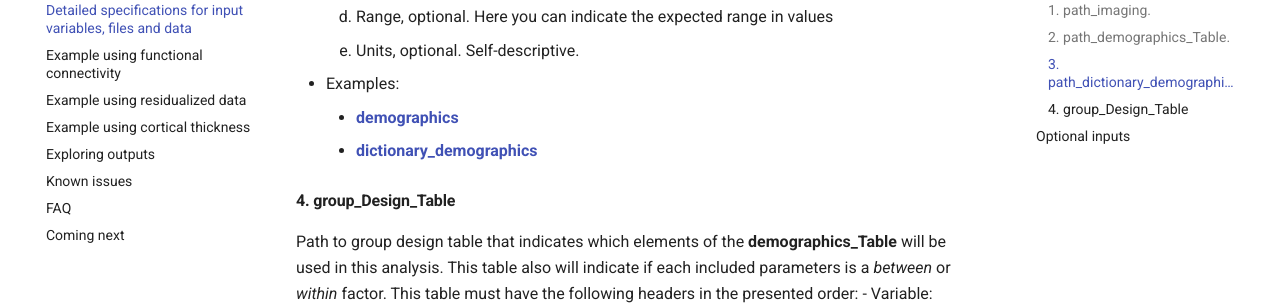
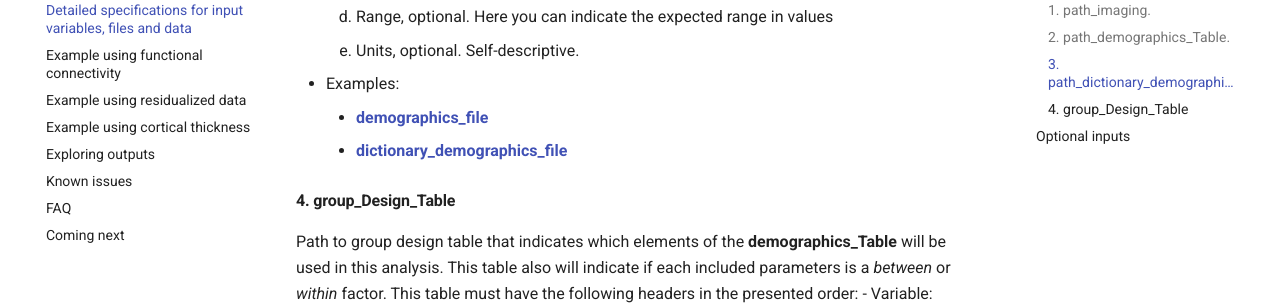
Before and after one commit to omiranda/polyneuro_risk_score, an MkDocs documentation site: the page built from docs/detailed_description.md, in a window 1280 px wide and 900 px high, scrolled down 1554 px. Shown: the part 152-457 px from the top of the window. Built offline with MkDocs 1.6.1 and Material for MkDocs 9.7.7, drawn with Linux system fonts in a browser that asks for light colours; formulas are drawn with MathJax 3; old or Windows-style settings are respelled for this version of MkDocs.

Commit message:
Update detailed_description.md

```diff
--- a/docs/detailed_description.md
+++ b/docs/detailed_description.md
@@ -40,8 +40,8 @@ This is the path to a csv file where you define if the data included in the demo
     1. Range, optional. Here you can indicate the expected range in values
     1. Units, optional. Self-descriptive.
 - Examples:
-    - [**demographics**](./detailed_specs/demographics_Table.csv)
-    - [**dictionary_demographics**](./detailed_specs/Dictionary_for_demographics_Table.csv)
+    - [**demographics_file**](./detailed_specs/demographics_Table.csv)
+    - [**dictionary_demographics_file**](./detailed_specs/Dictionary_for_demographics_Table.csv)
 
 
 
```
